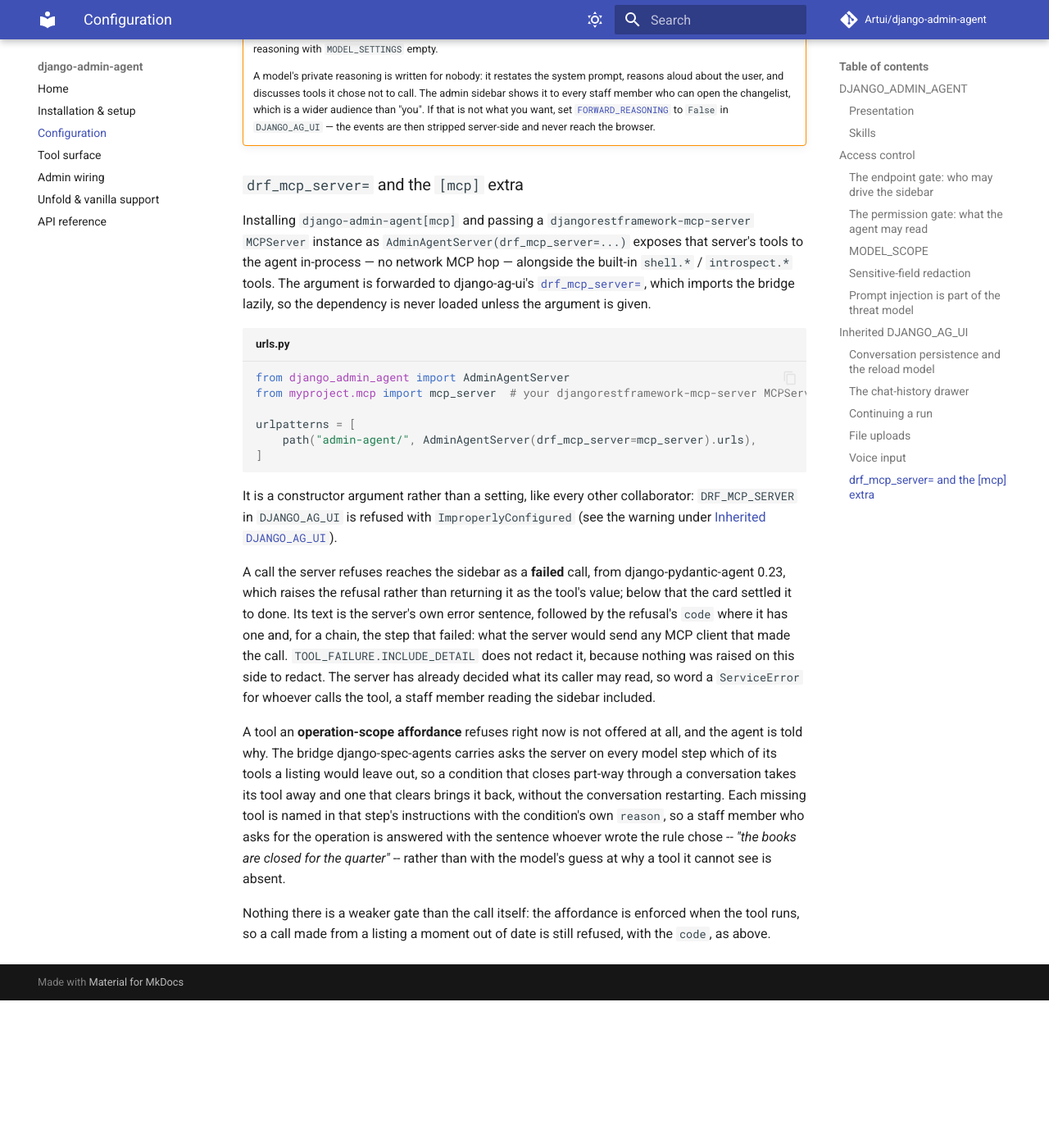
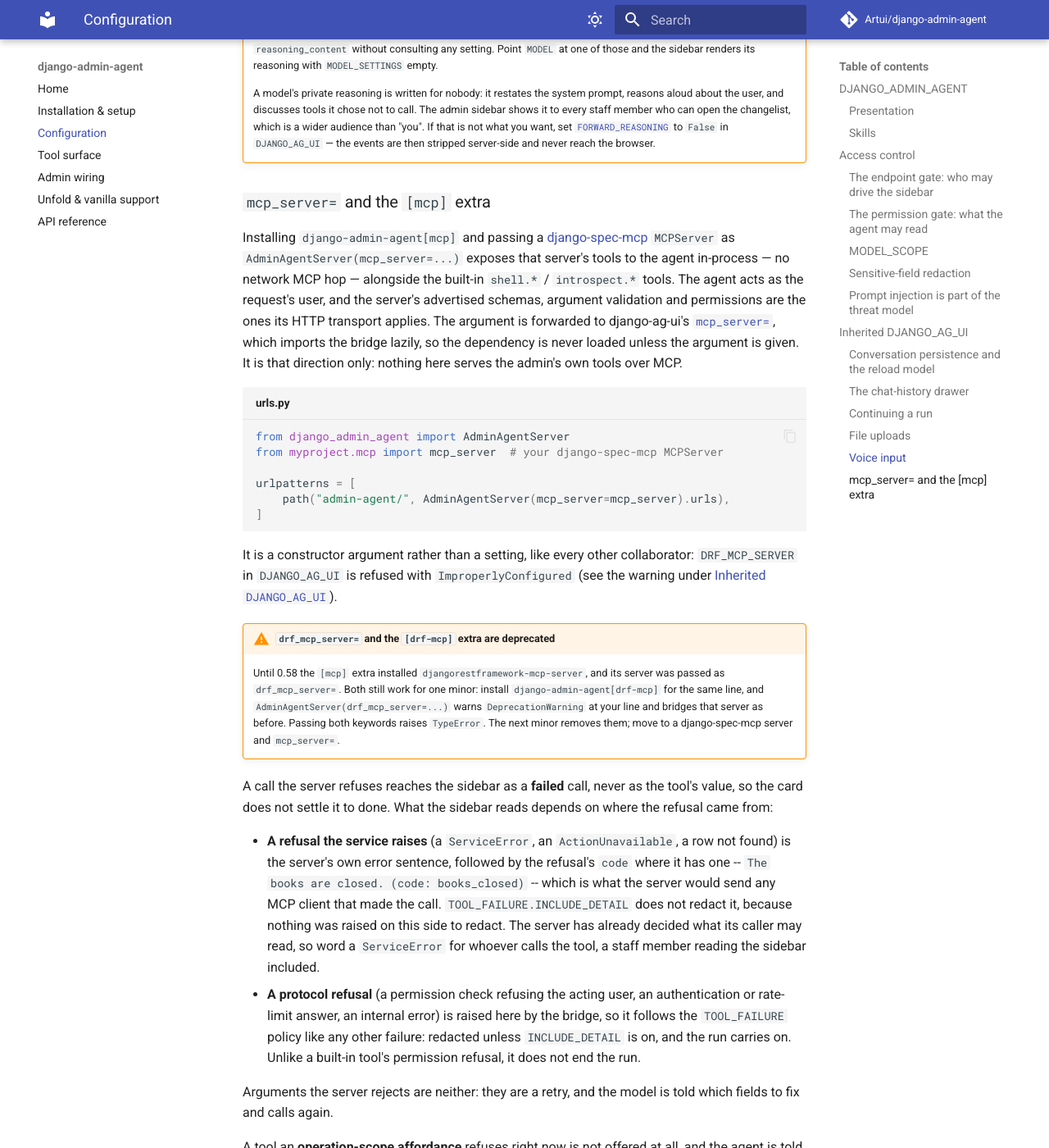
Before and after one commit to Artui/django-admin-agent, an MkDocs documentation site: the page built from docs/configuration.md, in a window 1280 px wide and 1400 px high, scrolled down 12610 px. Shown: the whole window at 82% size. Built offline with MkDocs 1.6.1 and Material for MkDocs 9.7.7, drawn with Linux system fonts in a browser that asks for light colours; comment, search, counter and statistics services are not loaded; before the commit the page ends 13830 px from its top, so only the background shows below that; some of the changed text lies outside the part shown.

Commit message:
Release 0.58.0: [mcp] re-pointed at django-spec-mcp, AdminAgentServer(mcp_server=) (#144)
* Re-point [mcp] at django-spec-mcp; AdminAgentServer takes mcp_server=

The [mcp] extra becomes django-ag-ui[mcp]>=0.73.0, the in-process bridge for a
django-spec-mcp server. The drf-mcp line it carried moves to a deprecated
[drf-mcp] extra for one minor.

AdminAgentServer names mcp_server= and drf_mcp_server= instead of passing them
through **kwargs, so the alias warns once at the caller's line naming this
class, rather than django-ag-ui's warning blaming this constructor and naming
AGUIServer. Both keywords raises TypeError. The alias is forwarded under its own
keyword, since the transport picks the bridge by it.

django-ag-ui is floored at 0.73.0 and django-spec-agents at 0.6.0: the extra
puts 0.73.0 in the one lock, so the lowest-declared-versions suite could not
read a lower core floor.

Co-Authored-By: Claude Opus 5.5 <noreply@anthropic.com>

* Release 0.58.0

Co-Authored-By: Claude Opus 5.5 <noreply@anthropic.com>

* Docs: a permission refusal on mcp_server= follows TOOL_FAILURE

The bridge raises a protocol refusal (permission, auth, rate limit, internal
error) on this side, so it is redacted by the tool-failure policy and the run
carries on; only a refusal the service raises carries the server's sentence.
Both are now asserted end to end.

catch_warnings is entered only on the drf_mcp_server= path, since it swaps the
process-wide filter list, and a test holds the filter to the transport's alias
warning alone.

Co-Authored-By: Claude Opus 5.5 <noreply@anthropic.com>

---------

Co-authored-by: Claude Opus 5.5 <noreply@anthropic.com>

````diff
--- a/django_admin_agent/version.py
+++ b/django_admin_agent/version.py
@@ -1,5 +1,5 @@
 from __future__ import annotations
 
-__version__: str = "0.57.0"
+__version__: str = "0.58.0"
 
 __all__ = ["__version__"]
--- a/docs/configuration.md
+++ b/docs/configuration.md
@@ -307,10 +307,12 @@ just read. Three things follow:
 
     **Every other refusal still reaches the model as a failure**, and by default
     the *reason* is not part of it — `TOOL_FAILURE.INCLUDE_DETAIL` is `False`,
-    on the grounds that an exception message is written for an operator. (A tool
-    bridged from `drf_mcp_server=` is the exception: its refusal is the server's
-    answer rather than an exception here, and
-    [carries its own sentence](#drf_mcp_server-and-the-mcp-extra).) A
+    on the grounds that an exception message is written for an operator. (A
+    refusal a tool bridged from `mcp_server=` raises in its service is the
+    exception: it is the server's answer rather than an exception here, and
+    [carries its own sentence](#mcp_server-and-the-mcp-extra). That server's
+    *permission* refusal is not: the bridge raises it here, so it is redacted
+    like any other failure, and it does not end the run.) A
     redacted-field lookup is the one you are most likely to meet: it raises
     `ValueError`, so the full explanation goes to your log and audit trail and
     the user sees only that the tool failed. If you would rather the agent could
@@ -508,23 +510,26 @@ model produces one.
     to `False` in `DJANGO_AG_UI` — the events are then stripped server-side and
     never reach the browser.
 
-### `drf_mcp_server=` and the `[mcp]` extra
+### `mcp_server=` and the `[mcp]` extra
 
 Installing `django-admin-agent[mcp]` and passing a
-`djangorestframework-mcp-server` `MCPServer` instance as
-`AdminAgentServer(drf_mcp_server=...)` exposes that server's tools to the agent
+[django-spec-mcp](https://artui.github.io/django-spec-mcp/) `MCPServer` as
+`AdminAgentServer(mcp_server=...)` exposes that server's tools to the agent
 in-process — no network MCP hop — alongside the built-in `shell.*` /
-`introspect.*` tools. The argument is forwarded to django-ag-ui's
-[`drf_mcp_server=`](https://artui.github.io/django-ag-ui/configuration/#drf_mcp_server),
+`introspect.*` tools. The agent acts as the request's user, and the server's
+advertised schemas, argument validation and permissions are the ones its HTTP
+transport applies. The argument is forwarded to django-ag-ui's
+[`mcp_server=`](https://artui.github.io/django-ag-ui/configuration/#mcp_server),
 which imports the bridge lazily, so the dependency is never loaded unless the
-argument is given.
+argument is given. It is that direction only: nothing here serves the admin's
+own tools over MCP.
 
 ```python title="urls.py"
 from django_admin_agent import AdminAgentServer
-from myproject.mcp import mcp_server  # your djangorestframework-mcp-server MCPServer
+from myproject.mcp import mcp_server  # your django-spec-mcp MCPServer
 
 urlpatterns = [
-    path("admin-agent/", AdminAgentServer(drf_mcp_server=mcp_server).urls),
+    path("admin-agent/", AdminAgentServer(mcp_server=mcp_server).urls),
 ]
 ```
 
@@ -533,15 +538,35 @@ collaborator: `DRF_MCP_SERVER` in `DJANGO_AG_UI` is refused with
 `ImproperlyConfigured` (see the warning under
 [Inherited `DJANGO_AG_UI`](#inherited-django_ag_ui)).
 
-A call the server refuses reaches the sidebar as a **failed** call, from
-django-pydantic-agent 0.23, which raises the refusal rather than returning it as
-the tool's value; below that the card settled it to done. Its text is the
-server's own error sentence, followed by the refusal's `code` where it has one
-and, for a chain, the step that failed: what the server would send any MCP
-client that made the call. `TOOL_FAILURE.INCLUDE_DETAIL` does not redact it,
-because nothing was raised on this side to redact. The server has already
-decided what its caller may read, so word a `ServiceError` for whoever calls the
-tool, a staff member reading the sidebar included.
+!!! warning "`drf_mcp_server=` and the `[drf-mcp]` extra are deprecated"
+    Until 0.58 the `[mcp]` extra installed `djangorestframework-mcp-server`, and
+    its server was passed as `drf_mcp_server=`. Both still work for one minor:
+    install `django-admin-agent[drf-mcp]` for the same line, and
+    `AdminAgentServer(drf_mcp_server=...)` warns `DeprecationWarning` at your
+    line and bridges that server as before. Passing both keywords raises
+    `TypeError`. The next minor removes them; move to a django-spec-mcp server
+    and `mcp_server=`.
+
+A call the server refuses reaches the sidebar as a **failed** call, never as
+the tool's value, so the card does not settle it to done. What the sidebar reads
+depends on where the refusal came from:
+
+- **A refusal the service raises** (a `ServiceError`, an `ActionUnavailable`, a
+  row not found) is the server's own error sentence, followed by the refusal's
+  `code` where it has one -- `The books are closed. (code: books_closed)` --
+  which is what the server would send any MCP client that made the call.
+  `TOOL_FAILURE.INCLUDE_DETAIL` does not redact it, because nothing was raised
+  on this side to redact. The server has already decided what its caller may
+  read, so word a `ServiceError` for whoever calls the tool, a staff member
+  reading the sidebar included.
+- **A protocol refusal** (a permission check refusing the acting user, an
+  authentication or rate-limit answer, an internal error) is raised here by the
+  bridge, so it follows the `TOOL_FAILURE` policy like any other failure:
+  redacted unless `INCLUDE_DETAIL` is on, and the run carries on. Unlike a
+  built-in tool's permission refusal, it does not end the run.
+
+Arguments the server rejects are neither: they are a retry, and the model is
+told which fields to fix and calls again.
 
 A tool an **operation-scope affordance** refuses right now is not offered at
 all, and the agent is told why. The bridge django-spec-agents carries asks
````
Also changed, not shown: CHANGELOG.md (+37 -1 lines), CLAUDE.md (+11 -8 lines), README.md (+4 -4 lines), docs/installation.md (+9 -4 lines), pyproject.toml (+40 -104 lines), 7 other files.
